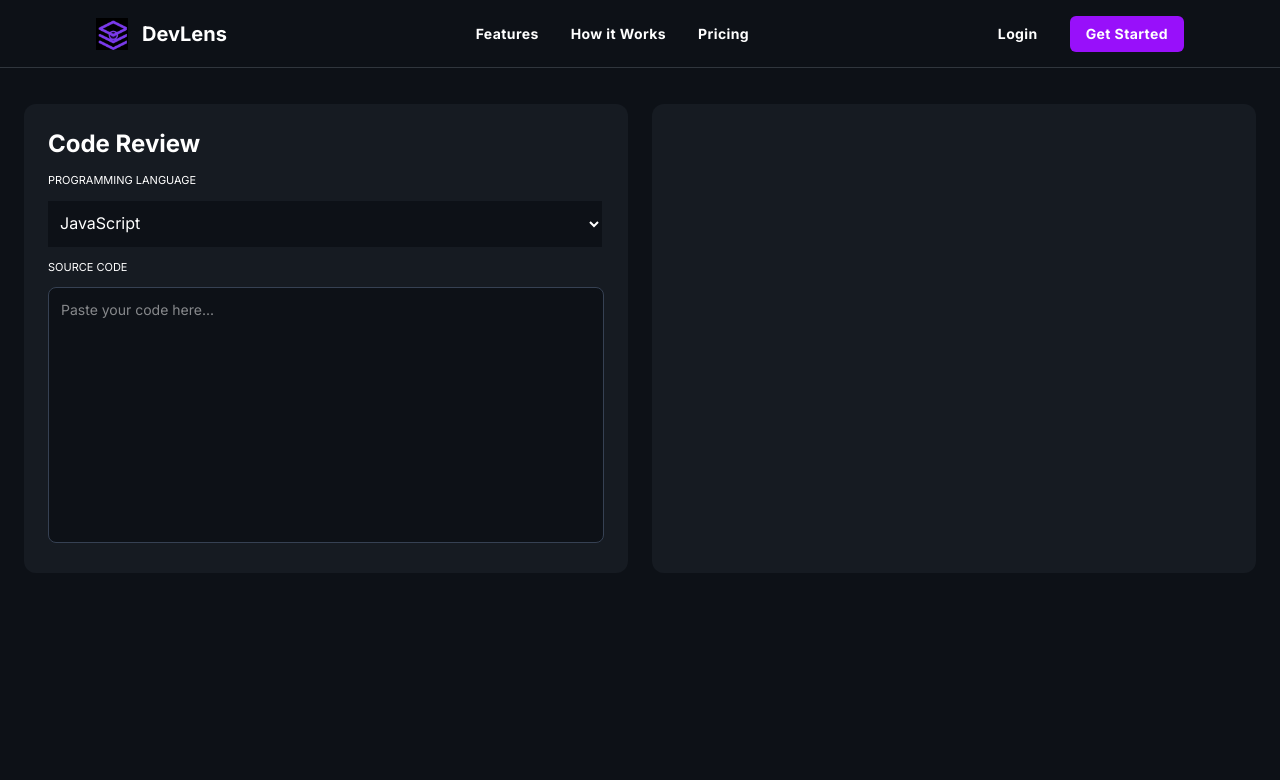
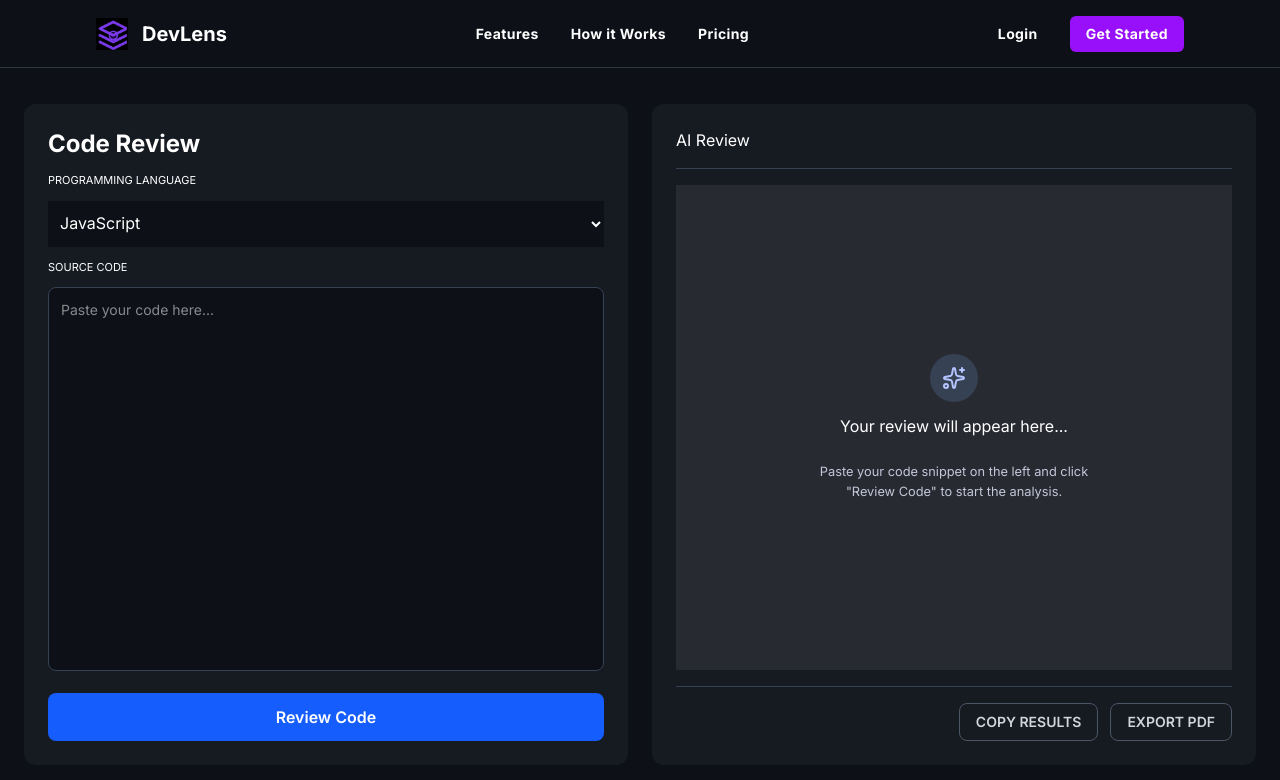
Before and after one commit to omkarwarik02/DevLens, a React (Vite) app in the folder devlens/: page /dashboard in a window 1280 px wide. Shown: the top 780 px of the page. Built offline with nearby package versions, Linux system fonts and the light colour scheme.

Commit message:
Done with  dashboard ui

```diff
--- a/devlens/src/pages/Dashboard.tsx
+++ b/devlens/src/pages/Dashboard.tsx
@@ -1,3 +1,5 @@
+import { Sparkle, Sparkles } from "lucide-react";
+
 function Dashboard() {
   return (
     <div className="min-h-screen bg-[#0d1117] p-6">
@@ -8,7 +10,7 @@ function Dashboard() {
           <div>
             <h3 className="mt-3 text-[11px]">PROGRAMMING LANGUAGE</h3>
 
-            <select className="h-[46px] w-[554px] bg-[#0D1117] p-2 mt-3">
+            <select className="h-[46px] w-full bg-[#0D1117] p-2 mt-3">
               <option value="javascript">JavaScript</option>
               <option value="typescript">TypeScript</option>
               <option value="java">Java</option>
@@ -19,15 +21,48 @@ function Dashboard() {
             <div>
               <h3 className="text-[11px] mt-3">SOURCE CODE</h3>
               <textarea
-                className="w-full h-64 bg-[#0d1117] text-white font-mono text-sm p-3 rounded-lg border border-gray-700 resize-none outline-none mt-3"
+                className="w-full h-96 bg-[#0d1117] text-white font-mono text-sm p-3 rounded-lg border border-gray-700 resize-none outline-none mt-3"
                 placeholder="Paste your code here..."
               />
+            </div>
+            <div className="flex gap-6 items-stretch">
+
+              <button className="w-full mt-4 py-3 bg-blue-600 text-white rounded-lg font-semibold">
+                 Review Code
+              </button>
             </div>
           </div>
         </div>
 
         {/**right panel */}
-        <div className="w-1/2 bg-[#161b22] rounded-xl p-6"></div>
+        <div className="w-1/2 bg-[#161b22] rounded-xl p-6 flex flex-col">
+          <h1>AI Review</h1>
+          <hr className="border-gray-700 my-4"></hr>
+          <div className="flex flex-col flex-1 bg-[#282A32] items-center justify-center gap-3">
+            <div className="w-12 h-12 rounded-full bg-gray-700 flex items-center justify-center flex-row">
+              <Sparkles color="#B4C5FF" />
+            </div>
+            <p>Your review will appear here...</p>
+
+            <div className="flex flex-col items-center justify-center mt-3">
+              <small className="text-[#C3C6D7]">
+                Paste your code snippet on the left and click
+              </small>
+              <small className="text-[#C3C6D7]">
+                "Review Code" to start the analysis.
+              </small>
+            </div>
+          </div>
+          <hr className="border-gray-700 my-4"></hr>
+          <div className="flex justify-end gap-3">
+            <button className="px-4 py-2 text-sm font-semibold border border-gray-600 rounded-lg text-gray-300 hover:bg-gray-700 transition-colors">
+              COPY RESULTS
+            </button>
+            <button className="px-4 py-2 text-sm font-semibold border border-gray-600 rounded-lg text-gray-300 hover:bg-gray-700 transition-colors">
+              EXPORT PDF
+            </button>
+          </div>
+        </div>
       </div>
     </div>
   );
```
